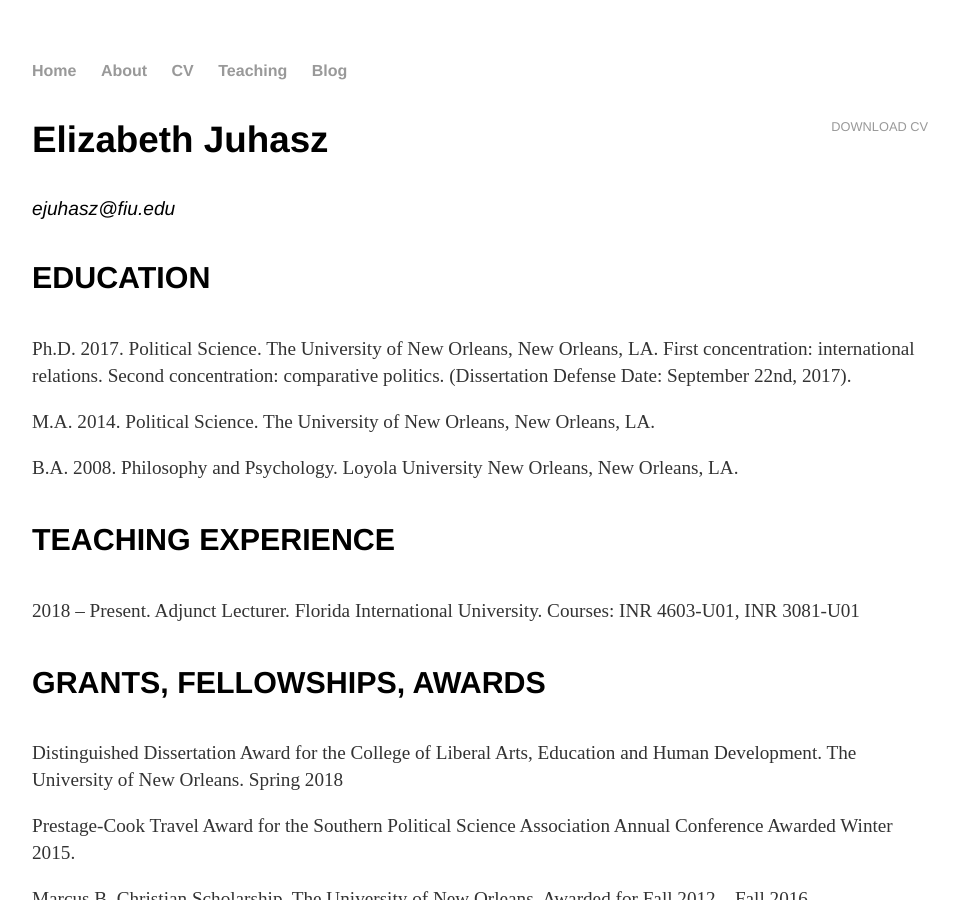
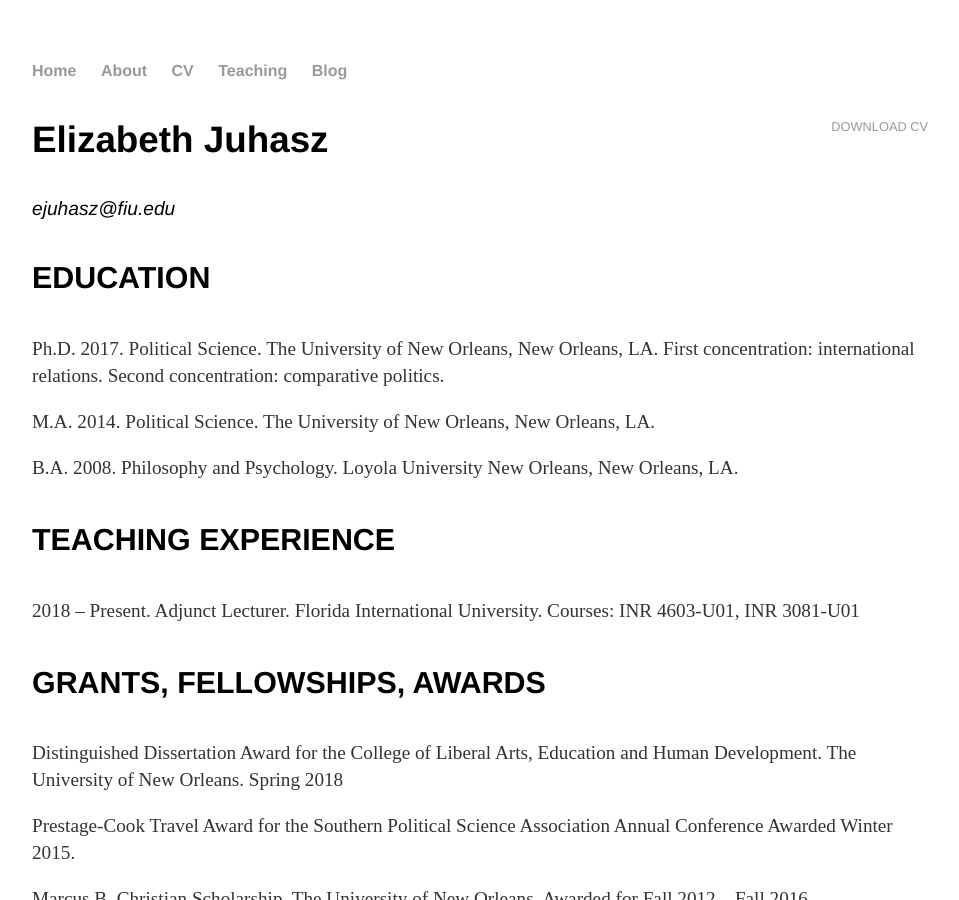
Before and after one commit to elizabethjuhasz/elizabethjuhasz.github.io, a Jekyll site: the page built from cv/index.html, in a window 1280 px wide and 900 px high. Shown: the whole window, without its empty margins (160-1119 px from the left). Built offline with Jekyll 4.4.1, drawn with Linux system fonts in a browser that asks for light colours.

Commit message:
Update index.html

```diff
--- a/cv/index.html
+++ b/cv/index.html
@@ -11,8 +11,7 @@
 					</address>
 
 					<h4>EDUCATION</h4>
-					<p>Ph.D. 2017. Political Science.  The University of New Orleans, New Orleans, LA. First concentration: international relations. Second concentration: comparative politics.
-						(Dissertation Defense Date: September 22nd, 2017).</p>
+					<p>Ph.D. 2017. Political Science.  The University of New Orleans, New Orleans, LA. First concentration: international relations. Second concentration: comparative politics.</p>
 					<p>M.A. 2014.  Political Science.  The University of New Orleans, New Orleans, LA.</p>
 					<p>B.A.  2008.  Philosophy and Psychology.  Loyola University New Orleans, New Orleans, LA.</p>
 
```
